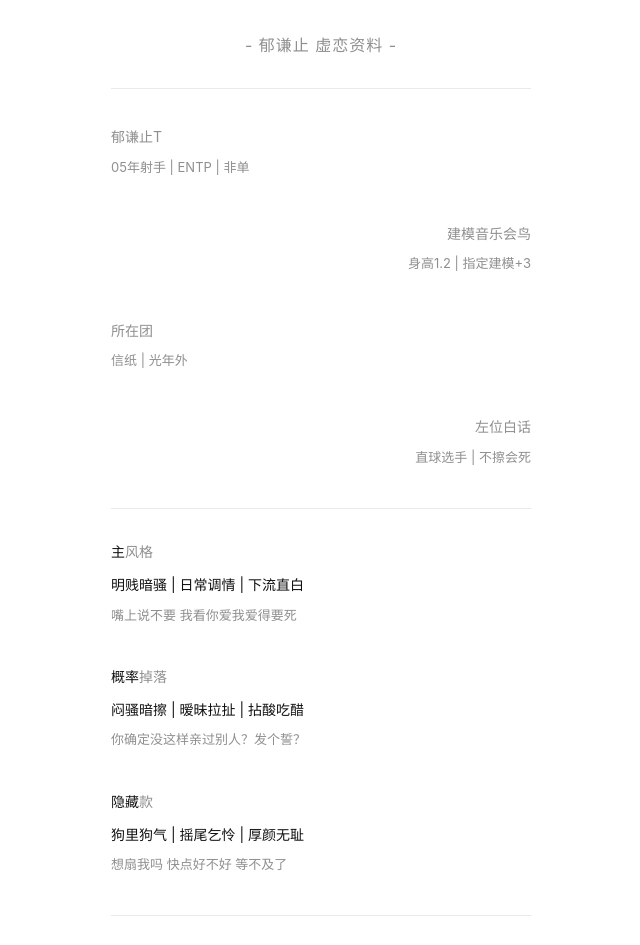
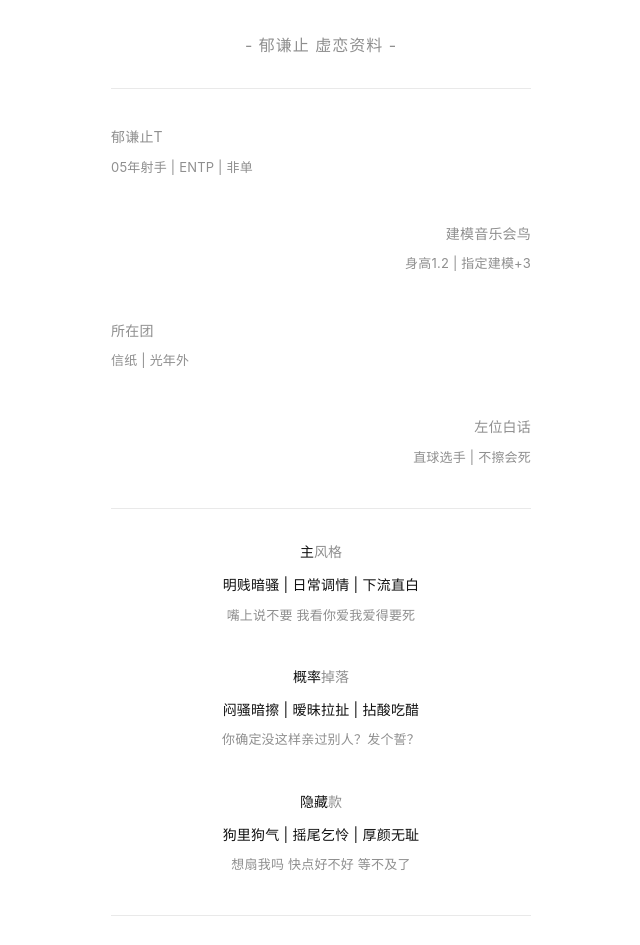
Before and after one commit to kizumi1055/Yu, a plain HTML site: page index.html in a window 1280 px wide. Shown: the top 945 px of the page, without its empty margins (319-959 px from the left). Drawn offline with Linux system fonts and the light colour scheme.

Commit message:
更新 index.html

```diff
--- a/index.html
+++ b/index.html
@@ -59,6 +59,11 @@ body {
 .f13 { font-size: 13px; }
 .f12 { font-size: 12px; }
 
+/* ===== 字距微调（清冷感） ===== */
+.f14, .f13 {
+  letter-spacing: 0.2px;
+}
+
 /* ===== 黑色强调（非纯黑） ===== */
 .black {
   color: #111111;
@@ -104,6 +109,14 @@ body {
   color: #111;
 }
 
+/* ===== 风格区整体居中 ===== */
+.style-center {
+  text-align: center;
+}
+/* ===== 风格区内 section 间距微调 ===== */
+.style-center .section {
+  margin-bottom: 34px;
+}
 </style>
 </head>
 
@@ -140,12 +153,14 @@ body {
 
 <div class="divider"></div>
 
+<!-- 风格展示区（整体居中） -->
+<div class="style-center">
+
   <!-- 主风格 -->
   <div class="section">
     <div class="section-title">
       <span class="black">主</span>风格
     </div>
-
     <div class="info-group">
       <div class="f14 black">明贱暗骚 | 日常调情 | 下流直白</div>
       <div class="f13">嘴上说不要 我看你爱我爱得要死</div>
@@ -157,7 +172,6 @@ body {
     <div class="section-title">
       <span class="black">概率</span>掉落
     </div>
-
     <div class="info-group">
       <div class="f14 black">闷骚暗擦 | 暧昧拉扯 | 拈酸吃醋</div>
       <div class="f13">你确定没这样亲过别人？发个誓？</div>
@@ -169,11 +183,12 @@ body {
     <div class="section-title">
       <span class="black">隐藏</span>款
     </div>
-
     <div class="info-group">
       <div class="f14 black">狗里狗气 | 摇尾乞怜 | 厚颜无耻</div>
       <div class="f13">想扇我吗 快点好不好 等不及了</div>
     </div>
+  </div>
+
 </div>
 
 <div class="divider"></div>
```
Lines whose indentation alone changed are shown as unchanged.
